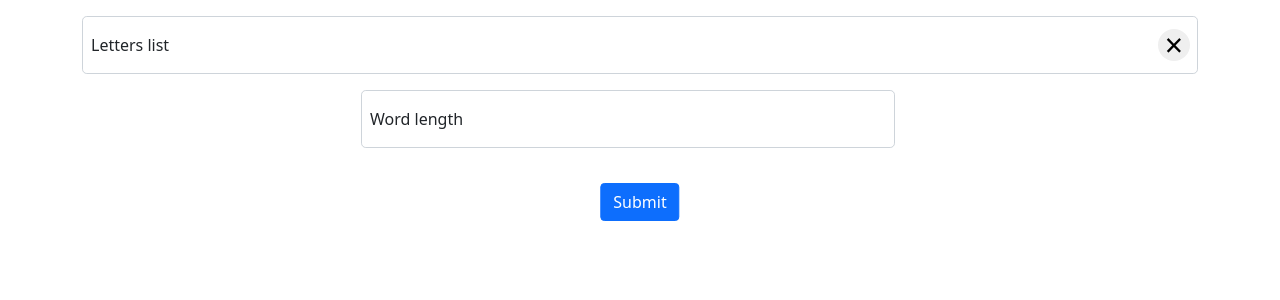
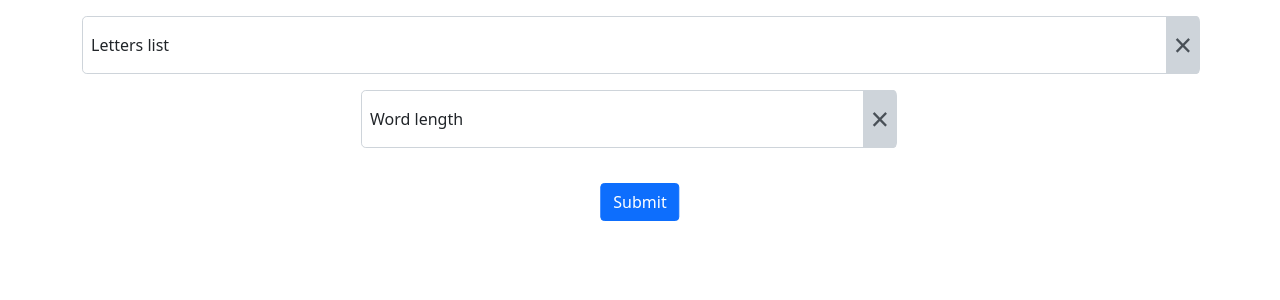
Before and after one commit to Da-Juan/words, a Flask app: page / in a window 1280 px wide. Shown: the top 300 px of the page. Run offline with Flask 2, Linux system fonts and the light colour scheme; some libraries are stand-ins or nearby versions.

Commit message:
Add clear button to length field

```diff
--- a/templates/template.html
+++ b/templates/template.html
@@ -12,18 +12,20 @@
         pointer-events: none;
       }
 
-      form #clear-letters {
+      form #clear-field {
         position: absolute;
         border: none;
+        background-color: var(--bs-gray-400);
+        color: var(--bs-gray-700);
         display: block;
-        width: 32px;
-        height: 32px;
+        width: 2ex;
         line-height: 16px;
         font-size: 32px;
-        border-radius: 50%;
+        border-top-right-radius: 10%;
+        border-bottom-right-radius: 10%;
         top: 0;
         bottom: 0;
-        right: 20px;
+        right: 10px;
         margin: auto;
         padding: 0;
         outline: none;
@@ -44,13 +46,14 @@
           <div class="col form-floating mb-3">
             {{ form.letters(class="form-control form-control-lg", autocapitalize="off", autocomplete="off") }}
             {{ form.letters.label(class="mx-2") }}
-            <input type="button" id="clear-letters" onclick="clear_field('letters')" value="&times;">
+            <input type="button" id="clear-field" onclick="clear_field('letters')" value="&times;">
           </div>
           </div>
             <div class="row w-50">
           <div class="col form-floating mb-3 position-relative start-50">
             {{ form.length(class="form-control form-control-lg") }}
             {{ form.length.label(class="mx-2") }}
+            <input type="button" id="clear-field" onclick="clear_field('length')" value="&times;">
           </div>
           </div>
         <div class="row">
```
